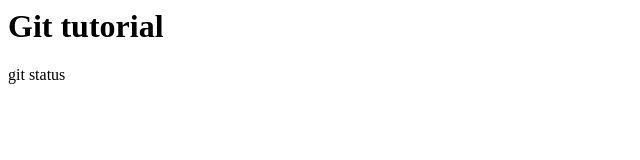
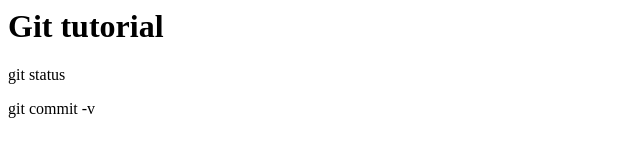
Before and after one commit to mogiki/git_tutorial, a plain HTML site: page index.html in a window 1280 px wide. Shown: the whole page, without its empty margins (0-640 px from the left). Drawn offline with Linux system fonts and the light colour scheme.

Commit message:
added commit -v

```diff
--- a/index.html
+++ b/index.html
@@ -2,3 +2,6 @@
 <p>
     git status
 </p>
+<p>
+    git commit -v
+</p>
```
